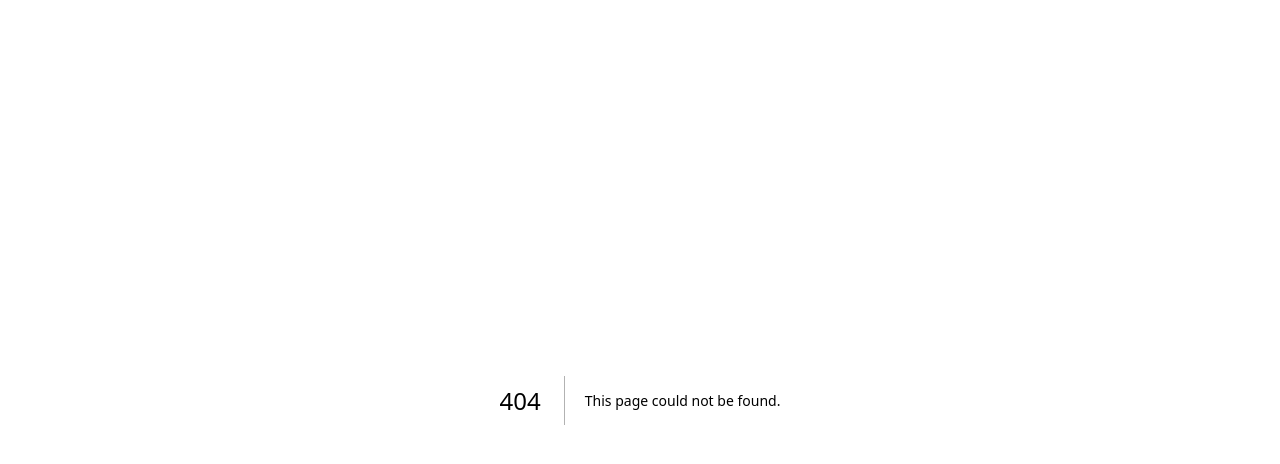
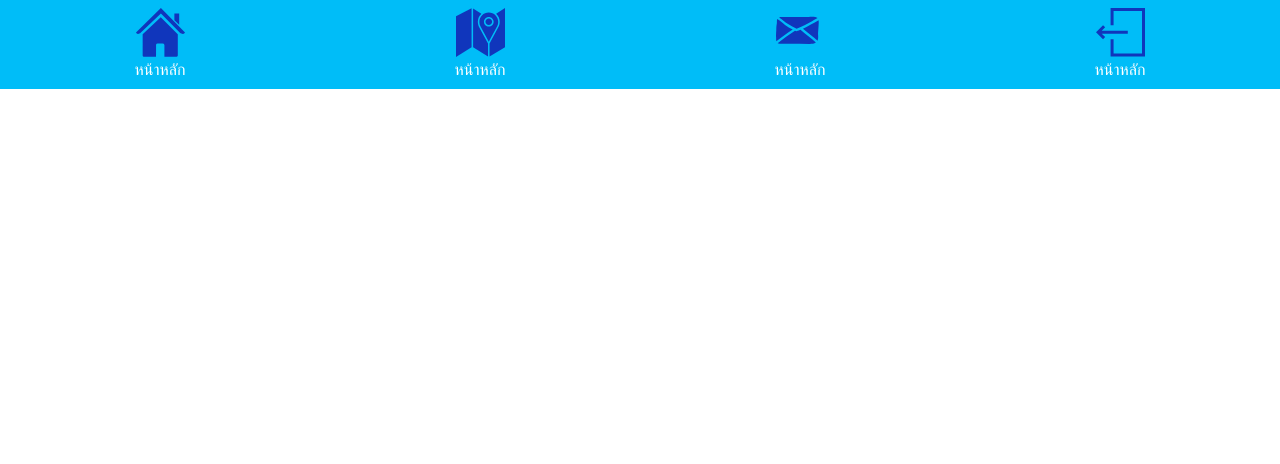
Before and after one commit to tonkaew131/BostonApp, a Next.js app: page /driver/map in a window 1280 px wide. Before the commit this address had no page. Shown: the top 464 px of the page. Built offline with nearby package versions, Linux system fonts and the light colour scheme.

Commit message:
Added empty Driver Map

```diff
--- /dev/null
+++ b/pages/driver/map/index.js
@@ -0,0 +1,9 @@
+import DriverNavBar from "../../../components/DriverNavBar";
+
+export default function DriverMap() {
+    return (
+        <div>
+            <DriverNavBar/>
+        </div>
+    );
+}
```
